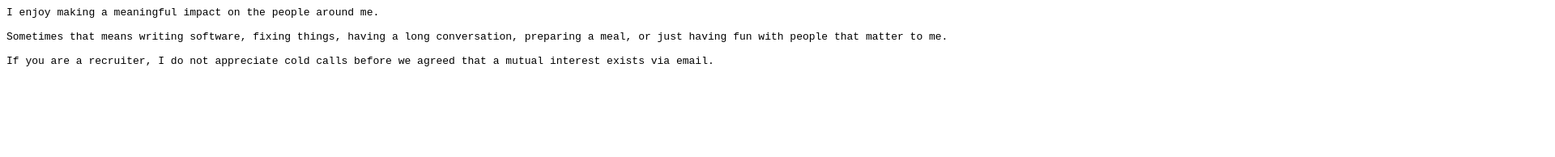
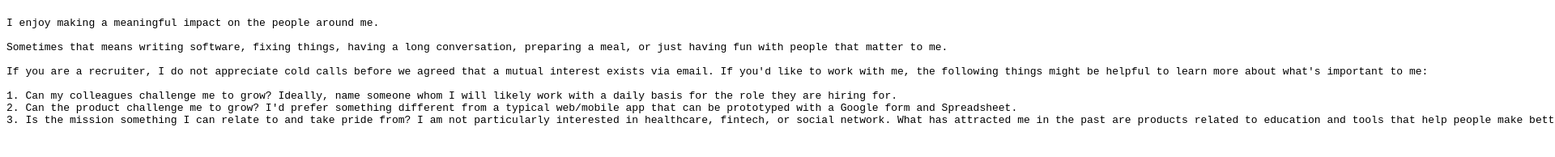
Before and after one commit to cvhu/cvhu.github.io, a plain HTML site: page index.html in a window 1280 px wide. Shown: the top 194 px of the page at 81% size, 1920 px wide, since content can reach past the window. Drawn offline with Linux system fonts and the light colour scheme.

Commit message:
Update index.html

```diff
--- a/index.html
+++ b/index.html
@@ -1,7 +1,17 @@
-<html><pre>
+<html>
+  <body>
+    <div style="display:flex;">
+      <pre>
 I enjoy making a meaningful impact on the people around me.
 
 Sometimes that means writing software, fixing things, having a long conversation, preparing a meal, or just having fun with people that matter to me.
 
-If you are a recruiter, I do not appreciate cold calls before we agreed that a mutual interest exists via email.
-</pre></html>
+If you are a recruiter, I do not appreciate cold calls before we agreed that a mutual interest exists via email. If you'd like to work with me, the following things might be helpful to learn more about what's important to me:
+
+1. Can my colleagues challenge me to grow? Ideally, name someone whom I will likely work with a daily basis for the role they are hiring for.
+2. Can the product challenge me to grow? I'd prefer something different from a typical web/mobile app that can be prototyped with a Google form and Spreadsheet.
+3. Is the mission something I can relate to and take pride from? I am not particularly interested in healthcare, fintech, or social network. What has attracted me in the past are products related to education and tools that help people make better decisions.
+      </pre>
+    </div>
+  </body>
+</html>
```
